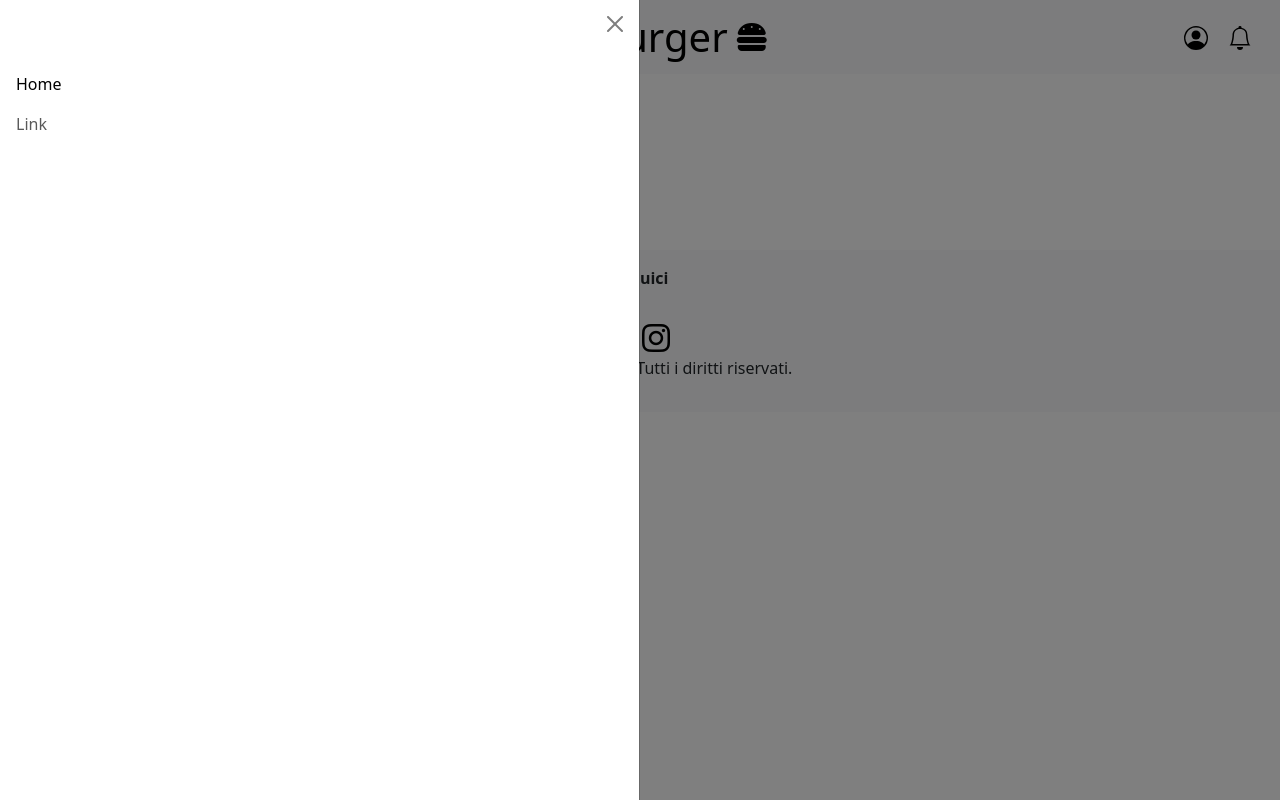
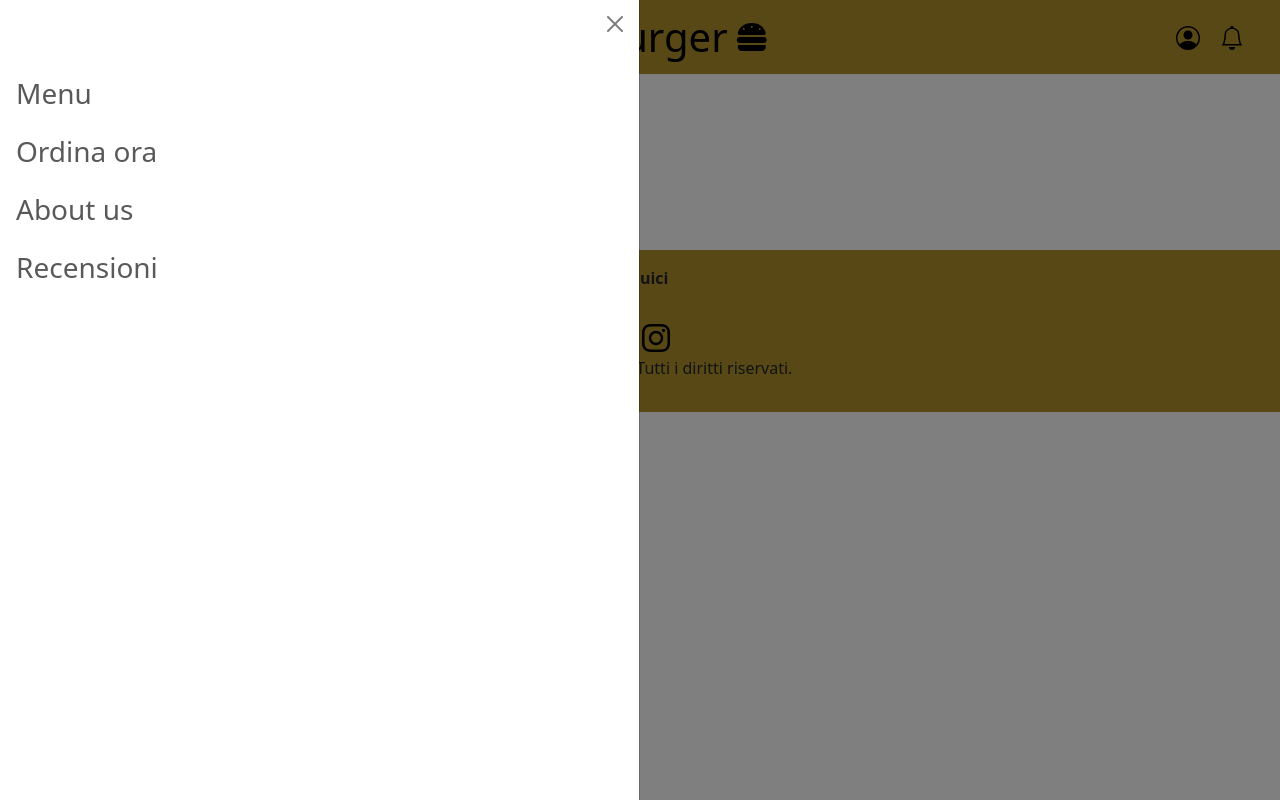
Before and after one commit to Filoferro03/ChillBurgerWebProject, a PHP site: page / in a window 1280 px wide, after a click that opens the changed part. Run offline with PHP 8.4, Linux system fonts and the light colour scheme.

Commit message:
refactor: update header and footer styles; enhance navigation links and add reviews page

```diff
--- a/chillburger/css/style.css
+++ b/chillburger/css/style.css
@@ -1,3 +1,8 @@
-nav {
+header, footer {
+    background-color: #af902b;
     min-height: 70px;
 }
+
+nav{
+    min-height: 70px;
+}
--- a/chillburger/template/base.php
+++ b/chillburger/template/base.php
@@ -7,20 +7,20 @@
     <title><?php echo $templateParams["titolo"]; ?></title>
     <link href="https://cdn.jsdelivr.net/npm/bootstrap@5.3.5/dist/css/bootstrap.min.css" rel="stylesheet"
         integrity="sha384-SgOJa3DmI69IUzQ2PVdRZhwQ+dy64/BUtbMJw1MZ8t5HZApcHrRKUc4W0kG879m7" crossorigin="anonymous">
-    <link rel="stylesheet" href="./css/style.css">
+    <link rel="stylesheet" href="./css/style.css" />
     <link rel="stylesheet" href="https://cdnjs.cloudflare.com/ajax/libs/font-awesome/6.4.2/css/all.min.css" />
 </head>
 
 <body>
     <header>
-        <nav class="navbar bg-body-tertiary">
+        <nav class="navbar p-2">
             <div class="container-fluid">
                 <button class="navbar-toggler mx-3" type="button" data-bs-toggle="offcanvas"
                     data-bs-target="#offcanvasNavbar" aria-controls="offcanvasNavbar" aria-label="Toggle navigation">
                     <span class="navbar-toggler-icon"></span>
                 </button>
                 <div class="d-flex align-items-center">
-                    <a class="navbar-brand me-2" href="#">
+                    <a class="navbar-brand me-2" href="index.php">
                         <h1 class="m-0">ChillBurger</h1>
                     </a>
                     <i class="fas fa-hamburger fa-2x text-black"></i>
@@ -51,10 +51,16 @@
                     <div class="offcanvas-body">
                         <ul class="navbar-nav justify-content-start flex-grow-1 pe-3">
                             <li class="nav-item">
-                                <a class="nav-link active" aria-current="page" href="#">Home</a>
+                                <a class="nav-link fs-3" aria-current="page" href="#">Menu</a>
                             </li>
                             <li class="nav-item">
-                                <a class="nav-link" href="#">Link</a>
+                                <a class="nav-link fs-3" href="#">Ordina ora</a>
+                            </li>
+                            <li class="nav-item">
+                                <a class="nav-link fs-3" href="#">About us</a>
+                            </li>
+                            <li class="nav-item">
+                                <a class="nav-link fs-3" href="reviews.php">Recensioni</a>
                             </li>
                         </ul>
                     </div>
@@ -71,7 +77,7 @@
         </section>
     </main>
 
-    <footer class="bg-light py-3">
+    <footer class="py-3">
         <div class="container">
             <div class="d-flex flex-column">
                 <div class="d-flex justify-content-center">
@@ -99,6 +105,5 @@
         integrity="sha384-k6d4wzSIapyDyv1kpU366/PK5hCdSbCRGRCMv+eplOQJWyd1fbcAu9OCUj5zNLiq"
         crossorigin="anonymous"></script>
 </body>
-</body>
 
 </html>
```
Also changed, not shown: chillburger/reviews.php (added, +7 -0 lines).
